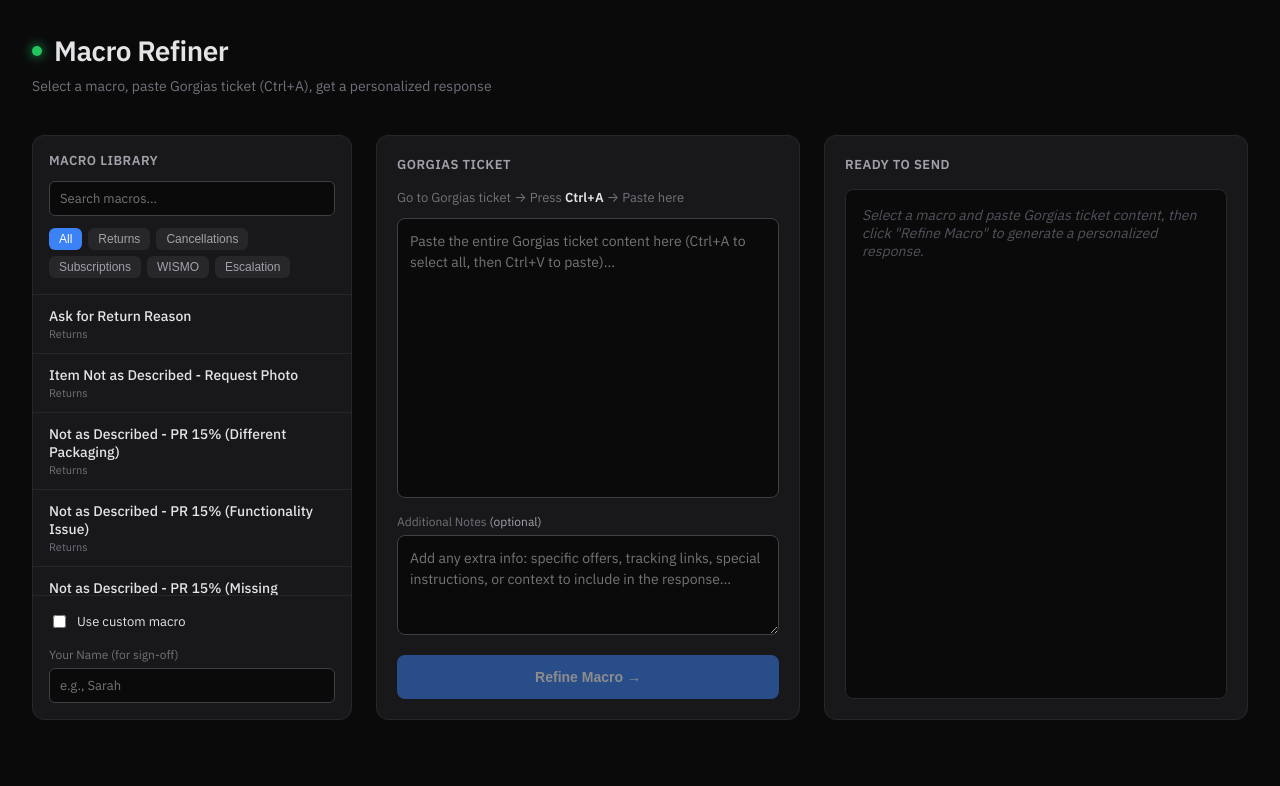
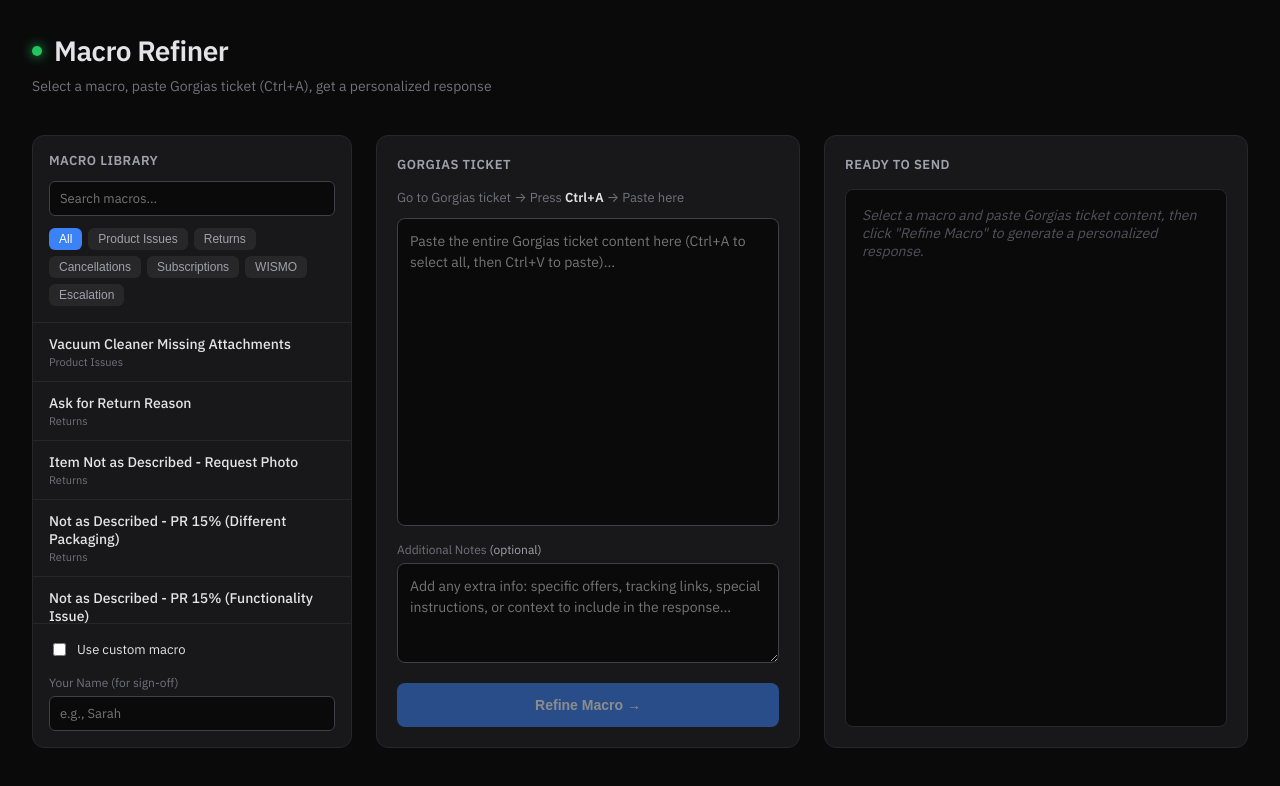
Before and after one commit to kmagallano-arch/macro-refiner, a React (Create React App) app: page / in a window 1280 px wide. Shown: the top 786 px of the page. Built offline with nearby package versions, Linux system fonts and the light colour scheme.

Commit message:
Update App.js

```diff
--- a/src/App.js
+++ b/src/App.js
@@ -1,6 +1,26 @@
 import React, { useState } from 'react';
 
 const MACRO_LIBRARY = [
+  // PRODUCT ISSUE MACROS
+  {
+    id: 'product_vacuum_missing_attachments',
+    name: 'Vacuum Cleaner Missing Attachments',
+    category: 'Product Issues',
+    template: `Hi {{customer.first_name}},
+
+I completely understand how this could be confusing.
+
+I'd like to clarify that while the photo shows three components, only two of them are vacuum attachments. The third item is the main head unit, which the attachments connect to and is not considered a separate attachment on its own.
+
+This means your order should include two vacuum attachments plus the main head unit, which matches what's shown in the listing. Nothing is missing from your order.
+
+I hope this clears things up! Please don't hesitate to reach out if you have any further questions.
+
+Best regards,
+{{agent.first_name}}
+Customer Care Specialist`
+  },
+  // RETURN MACROS
   {
     id: 'return_ask_reason',
     name: 'Ask for Return Reason',
```
